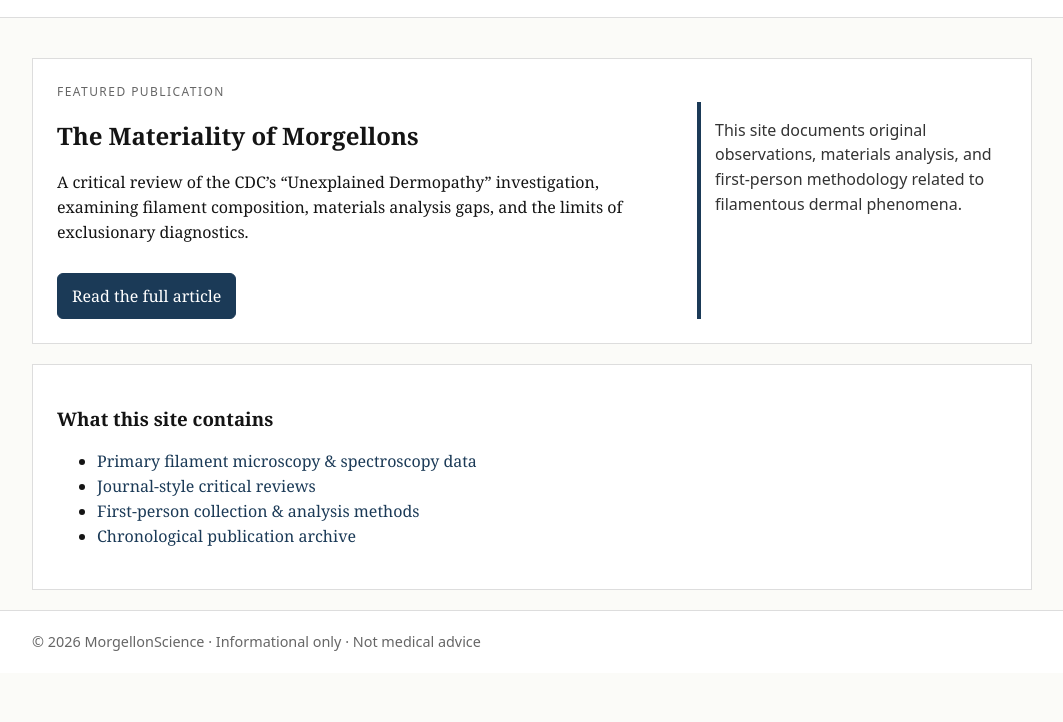
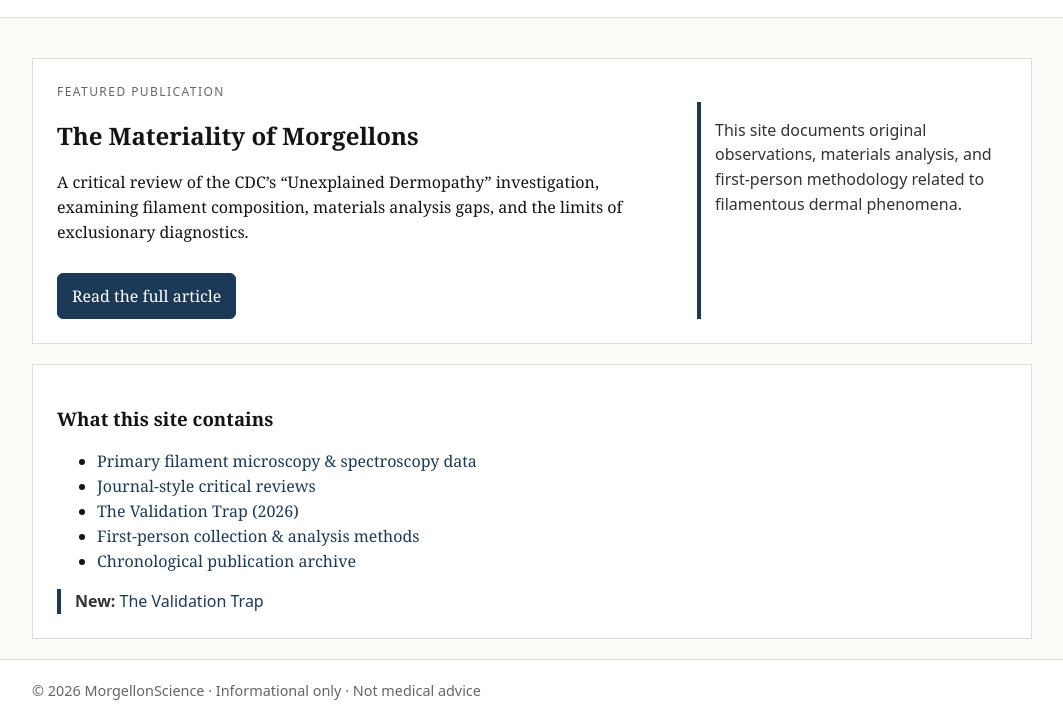
Before and after one commit to sumwin23/morgellonscience, a plain HTML site: page index.html in a window 1280 px wide. Shown: the part 129-851 px from the top of the page, without its empty margins (108-1171 px from the left). Before the commit the page ends 802 px from the top, so only its background shows below. Drawn offline with Linux system fonts and the light colour scheme.

Commit message:
Update index.html

```diff
--- a/index.html
+++ b/index.html
@@ -155,11 +155,17 @@
   <section class="paper">
     <h3>What this site contains</h3>
     <ul>
-      <li><a href="/evidence.html">Primary filament microscopy & spectroscopy data</a></li>
-      <li><a href="/articles/">Journal-style critical reviews</a></li>
-      <li><a href="/methods.html">First-person collection & analysis methods</a></li>
-      <li><a href="/archive.html">Chronological publication archive</a></li>
-    </ul>
+  <li><a href="/evidence.html">Primary filament microscopy & spectroscopy data</a></li>
+  <li><a href="/articles/">Journal-style critical reviews</a></li>
+  <li><a href="/articles/the-validation-trap.html">The Validation Trap (2026)</a></li>
+  <li><a href="/methods.html">First-person collection & analysis methods</a></li>
+  <li><a href="/archive.html">Chronological publication archive</a></li>
+</ul>
+<div class="callout" style="margin-top:14px;">
+  <p style="margin:0;">
+    <strong>New:</strong> <a href="/articles/the-validation-trap.html">The Validation Trap</a>
+  </p>
+</div>
   </section>
 </main>
 
```
